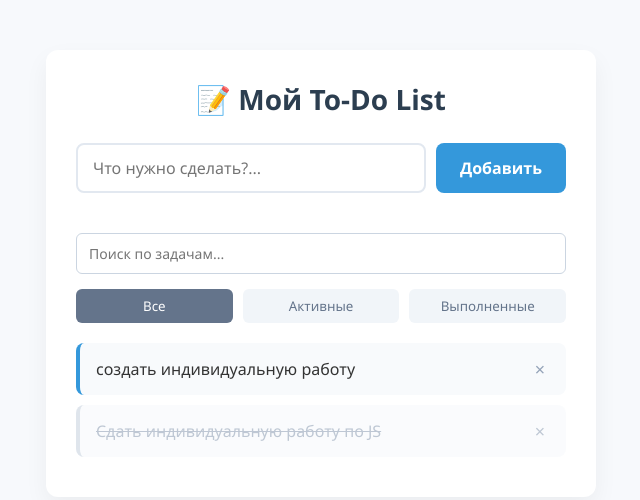
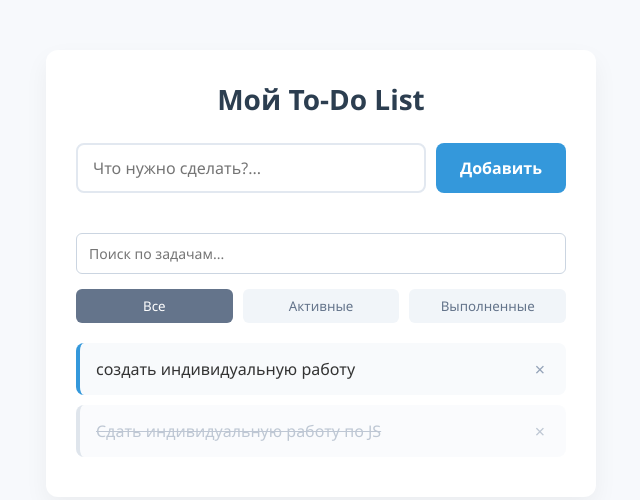
Before and after one commit to don1xz/JavaScript-Labs, a website with bundled scripts: page index.html in a window 1280 px wide. Shown: the whole page, without its empty margins (319-959 px from the left). Built offline with nearby package versions, Linux system fonts and the light colour scheme.

Commit message:
Second initial structure

```diff
--- a/index.html
+++ b/index.html
@@ -3,14 +3,14 @@
 <head>
   <meta charset="UTF-8">
   <meta name="viewport" content="width=device-width, initial-scale=1.0">
-  <title>Умный Список Задач</title>
+  <title>Умный Список(наверное)</title>
   <link rel="stylesheet" href="style.css">
 </head>
 <body>
 
 <div class="todo-wrapper">
   <header>
-    <h1>📝 Мой To-Do List</h1>
+    <h1>Мой To-Do List</h1>
   </header>
 
   <section class="input-section">
--- a/js/data.js
+++ b/js/data.js
@@ -4,12 +4,10 @@ let todos = [
   { id: 2, text: "Сдать индивидуальную работу по JS", completed: true }
 ];
 
-// Функция возвращает текущий массив задач
 export function getTodos() {
   return todos;
 }
 
-// Функция добавления новой задачи
 export function addTodo(taskText) {
   const newTodo = {
     id: Date.now(), // Уникальный ID на основе времени
@@ -20,12 +18,10 @@ export function addTodo(taskText) {
   return newTodo;
 }
 
-// Функция удаления задачи по ID
 export function deleteTodo(id) {
   todos = todos.filter(todo => todo.id !== id);
 }
 
-// Функция переключения статуса (выполнено / не выполнено)
 export function toggleTodoStatus(id) {
   const todo = todos.find(todo => todo.id === id);
   if (todo) {
```
Also changed, not shown: js/app.js (+3 -13 lines), README.md.
